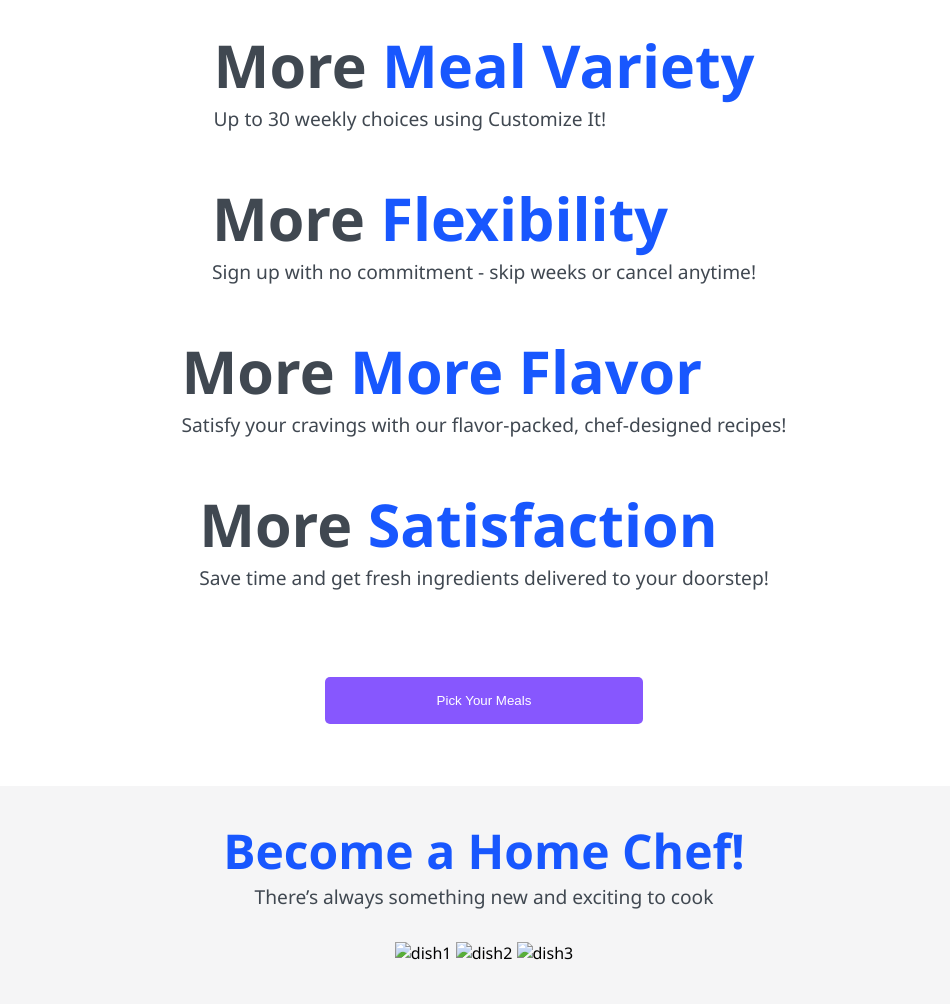
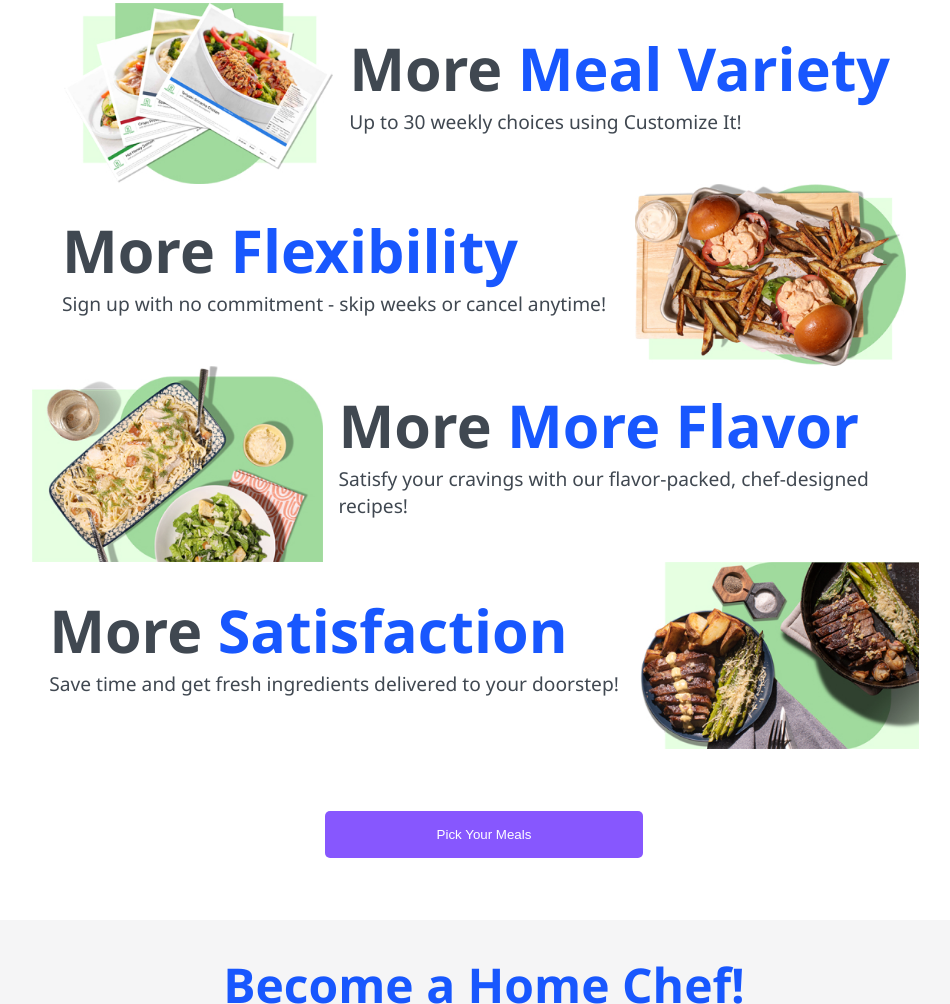
Before and after one commit to Merradou-Abderrahmane/Projet3-Landing-page, a plain HTML site: page Réalisation/index1.html in a window 1280 px wide. Shown: the part 730-1734 px from the top of the page, without its empty margins (156-1106 px from the left). Drawn offline with Linux system fonts and the light colour scheme.

Commit message:
Fix stuff

```diff
--- a/Réalisation/css/style.css
+++ b/Réalisation/css/style.css
@@ -8,7 +8,6 @@ body {
     font-family: 'Segoe UI', Tahoma, Geneva, Verdana, sans-serif
 }
 .header {
-    background-image: url("../images/background.jpg");
     background-size: cover;
     background-repeat: no-repeat;
     background-position: center;
--- a/Réalisation/index1.html
+++ b/Réalisation/index1.html
@@ -5,7 +5,7 @@
     <meta http-equiv="X-UA-Compatible" content="IE=edge">
     <meta name="viewport" content="width=device-width, initial-scale=1.0">
     <link rel="stylesheet" href="css/style.css">
-    <link rel="stylesheet" href="css/flex-grid.css">
+    <link rel="stylesheet" href="css/flexboxgrid.css">
     <title>Document</title>
 </head>
 <body>
@@ -30,28 +30,28 @@
     <section class="container">
         <div class="center-container">
             <div class="row">
-            <img class="food-img col-sm-5 col-md-4 col-lg-4" src="images/food1.webp" alt="">
+            <img class="food-img col-sm-5 col-md-4 col-lg-4" src="images/food1.jpg" alt="">
                <div class="text-container col-xs-12 col-sm-7 col-md-8 col-lg-8">
                     <h2 class="overview-title">More <span>Meal Variety</span></h2>
                     <p class="">Up to 30 weekly choices using Customize It!</p>
                </div>
             </div>
             <div class="row reverse">
-                <img class="food-img col-sm-5 col-md-4 col-lg-4" src="images/food2.webp" alt="">
+                <img class="food-img col-sm-5 col-md-4 col-lg-4" src="images/food2.jpg" alt="">
                 <div class="text-container col-xs-12 col-sm-7 col-md-8 col-lg-8">
                     <h2>More <span>Flexibility</span></h2>
                     <p>Sign up with no commitment - skip weeks or cancel anytime!</p>
                 </div>
             </div>
             <div class="row">
-                <img class="food-img  col-sm-5 col-md-4 col-lg-4" src="images/food3.webp" alt="">
+                <img class="food-img  col-sm-5 col-md-4 col-lg-4" src="images/food3.jpg" alt="">
                 <div class="text-container col-xs-12 col-sm-7 col-md-8 col-lg-8">
                     <h2>More <span> More Flavor</span></h2>
                     <p>Satisfy your cravings with our flavor-packed, chef-designed recipes!</p>
                 </div>
             </div>
                 <div class="row reverse">
-                    <img class="food-img col-sm-5 col-md-4 col-lg-4" src="images/food4.webp" alt="">
+                    <img class="food-img col-sm-5 col-md-4 col-lg-4" src="images/food4.jpg" alt="">
                     <div class="text-container  col-sm-7 col-md-8 col-lg-8">
                         <h2>More <span>Satisfaction</span></h2>
                         <p>Save time and get fresh ingredients delivered to your doorstep!</p>
@@ -69,9 +69,9 @@
                 <h2>Become a Home Chef!</h2>
                 <p>There’s always something new and exciting to cook</p>
                 <div class="row">
-                    <img class="food-img col-sm-4 col-md-4 col-lg-4" src="images/dish1.webp" alt="dish1">
-                    <img class="food-img col-sm-4 col-md-4 col-lg-4" src="images/dish2.webp" alt="dish2">
-                    <img class="food-img col-sm-4 col-md-4 col-lg-4"  src="images/dish3.webp" alt="dish3">
+                    <img class="food-img col-sm-4 col-md-4 col-lg-4" src="images/dish1.jpg" alt="dish1">
+                    <img class="food-img col-sm-4 col-md-4 col-lg-4" src="images/dish2.jpg" alt="dish2">
+                    <img class="food-img col-sm-4 col-md-4 col-lg-4"  src="images/dish3.jpg" alt="dish3">
                 </div>
                 <button class="cta-btn">Pick Your Meals</button>
             </div>
```
